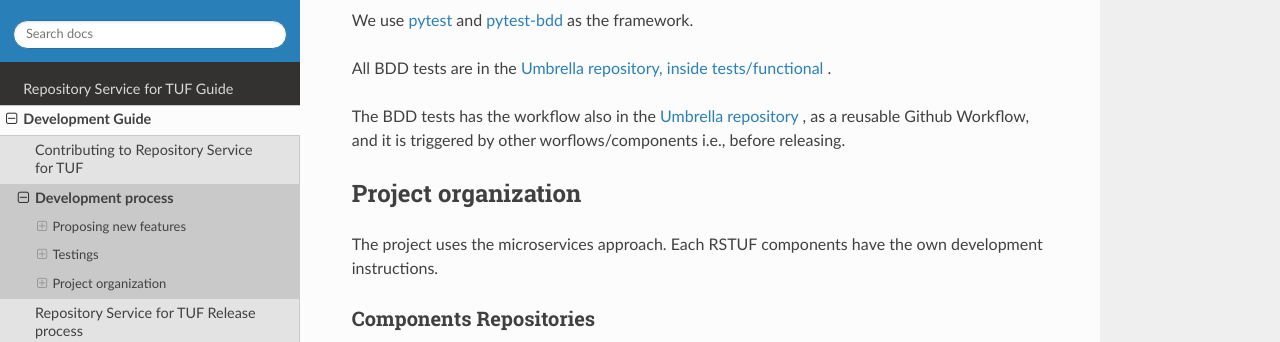
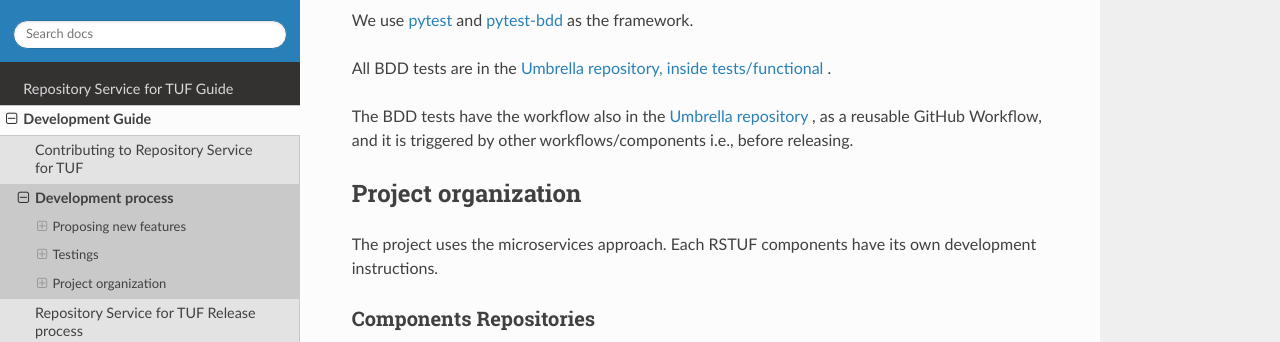
Before and after one commit to repository-service-tuf/repository-service-tuf, a Sphinx documentation site: the page built from docs/source/devel/development.rst, in a window 1280 px wide and 900 px high, scrolled down 1874 px. Shown: the part 281-623 px from the top of the window. Built offline with Sphinx 7.4.7 and the Read the Docs theme 2.0.0, drawn with Linux system fonts in a browser that asks for light colours; some of the changed text lies outside the part shown.

Commit message:
fix English and typos from review
Fix English and typos from the review suggests.

Co-authored-by: Radoslav Dimitrov <dimitrovr@vmware.com>

```diff
--- a/docs/source/devel/development.rst
+++ b/docs/source/devel/development.rst
@@ -219,9 +219,9 @@ We use `pytest <https://docs.pytest.org/>`_ and
 All BDD tests are in the `Umbrella repository, inside
 tests/functional <http://github.com/vmware/repository-service-tuf>`_ .
 
-The BDD tests has the workflow also in the `Umbrella repository
+The BDD tests have the workflow also in the `Umbrella repository
 <http://github.com/vmware/repository-service-tuf>`_ , as a reusable
-Github Workflow, and it is triggered by other worflows/components i.e.,
+GitHub Workflow, and it is triggered by other workflows/components i.e.,
 before releasing.
 
 
@@ -229,7 +229,7 @@ Project organization
 ====================
 
 The project uses the microservices approach.
-Each RSTUF components have the own development instructions.
+Each RSTUF components have its own development instructions.
 
 Components Repositories
 -----------------------
```
Also changed, not shown: other parts of docs/source/devel/development.rst (+1 -1 lines).
